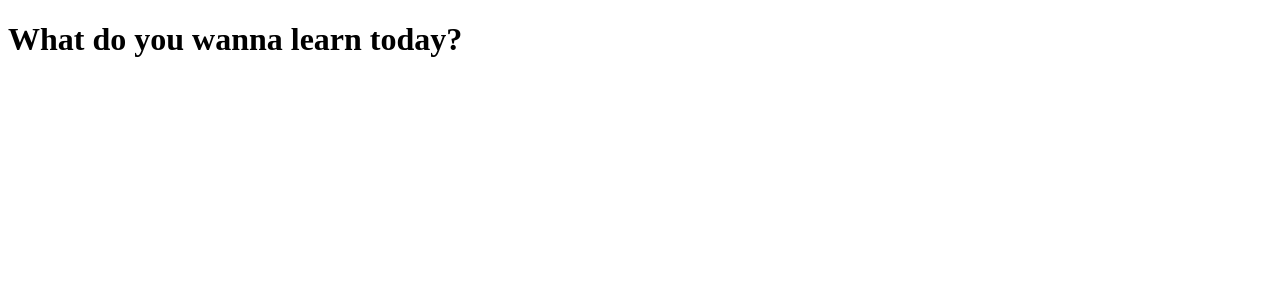
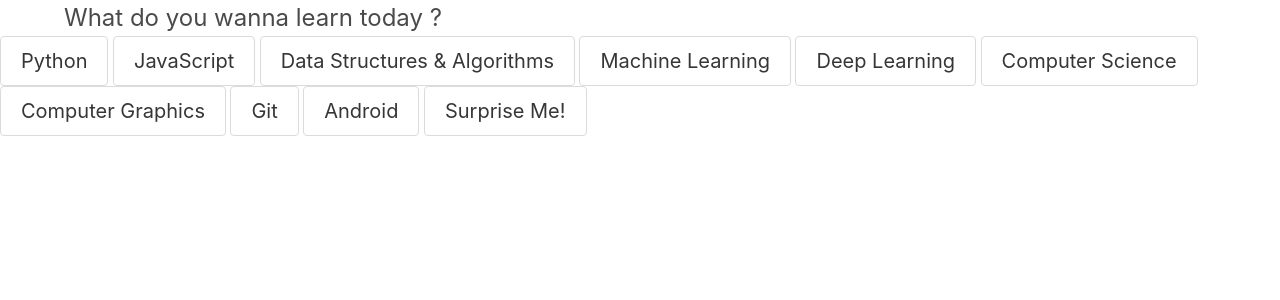
Before and after one commit to developersIndia/saadhan, a Flask app: page / in a window 1280 px wide. Shown: the top 300 px of the page. Run offline with Flask 2, Linux system fonts and the light colour scheme; some libraries are stand-ins or nearby versions.

Commit message:
💩 basic app working

```diff
--- a/app.py
+++ b/app.py
@@ -1,22 +1,30 @@
 from flask import Flask, request, render_template
+from resourcer import resourcer
 
 app = Flask(__name__)
 
-HEADERS = {
-    "User-Agent": "Mozilla/5.0 (X11; Linux x86_64) AppleWebKit/537.36 (KHTML, like Gecko) Chrome/77.0.3865.90 Safari/537.36",
-    "Content-Type": "application/json",
+CATEGORIES = {
+    "Python": "python",
+    "JavaScript": "javascript",
+    "Data Structures & Algorithms": "dsa",
+    "Machine Learning": "machine-learning",
+    "Deep Learning": "deep-learning",
+    "Computer Science": "computer-science",
+    "Computer Graphics": "computer-graphics",
+    "Git": "git",
+    "Android": "android",
+    "Surprise Me!": "miscellaneous",
 }
 
-API="https://developersIndia.github.io/resources/"
+
+@app.route("/", methods=["GET"])
+def home():
+    return render_template("base.html", categories=CATEGORIES)
 
 
-@app.route('/', methods=["GET"])
-def index():
-    return render_template('base.html')
-
-
-@app.route('/category', methods=["GET"])
+@app.route("/resources", methods=["GET"])
 def category():
     params = request.args
+    resources = resourcer.Resource.get_resource(params)
 
-    return f"{params}"
+    return resources
--- /dev/null
+++ b/resourcer/resourcer.py
@@ -0,0 +1,39 @@
+import urllib
+import json
+
+
+HEADERS = {
+    "User-Agent": "Mozilla/5.0 (X11; Linux x86_64) AppleWebKit/537.36 (KHTML, like Gecko) Chrome/77.0.3865.90 Safari/537.36",
+    "Content-Type": "application/json",
+}
+
+CATEGORY_API_PATH = {
+    "python": "languages/python",
+    "javascript": "languages/javascript",
+    "git": "tools/git",
+    "android": "app-development/android",
+    "flutter": "app-development/flutter",
+    "miscellaneous": "miscellaneous",
+    "machine-learning": "artificial-intelligence/machine-learning",
+    "deep-learning": "artificial-intelligence/deep-learning",
+    "dsa": "dsa",
+    "computer-graphics": "computer-graphics",
+    "computer-science": "computer-science",
+}
+
+
+class Resource:
+    API: str = "https://developersIndia.github.io/resources/"
+
+    def get_resource(param) -> str:
+        # https://developersindia.github.io/resources/languages/javascript/
+        """
+        Given a URL, return response data in JSON and the response code
+        """
+        url = f"{Resource.API}{CATEGORY_API_PATH[param.get('category')]}"
+        print(url)
+        req = urllib.request.Request(url, headers=HEADERS)
+
+        with urllib.request.urlopen(req) as response:
+            res = json.loads(response.read().decode("utf-8"))
+        return res, response.code
--- a/templates/base.html
+++ b/templates/base.html
@@ -1,17 +1,25 @@
 <!DOCTYPE html>
 <html lang="en">
+
 <head>
   <meta charset="UTF-8" />
   <meta http-equiv="X-UA-Compatible" content="IE=edge" />
   <meta name="viewport" content="width=device-width, initial-scale=1.0" />
-    <title>DevelopersIndia Resources</title>
+  <title>Saadhan by r/developersIndia</title>
+  <link rel="stylesheet" href="https://cdn.jsdelivr.net/npm/bulma@0.9.4/css/bulma.min.css" />
 </head>
-  <h1>What do you wanna learn today?</h1>
+
 <body>
-    <script
-      defer
-      src="https://use.fontawesome.com/releases/v5.3.1/js/all.js"
-    ></script>
+  <div class="container">
+    <h1 class="content is-large">What do you wanna learn today ?</h1>
+  </div>
+
+  {% for category, link in categories.items() %}
+  <a class="button is-medium" href="/resources?category={{ link }}">{{category}}</a>
+  {% endfor %}
+
+  <script defer src="https://use.fontawesome.com/releases/v5.3.1/js/all.js"></script>
   <script src="https://unpkg.com/htmx.org@1.7.0"></script>
 </body>
+
 </html>
```
Also changed, not shown: requirements.txt (+14 -1 lines), utils/utils.py (deleted, +0 -12 lines), resourcer/__init__.py (added), 1 other file. Lines whose indentation alone changed are shown as unchanged.
